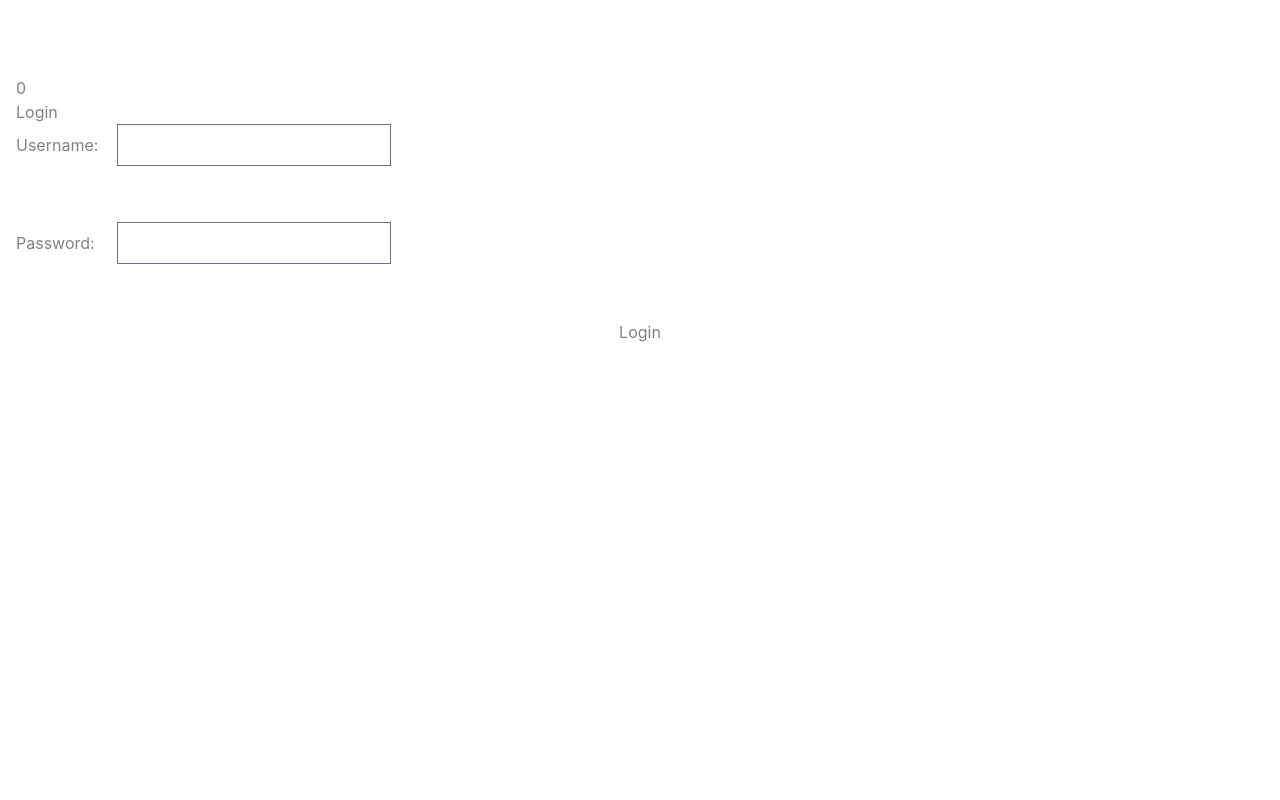
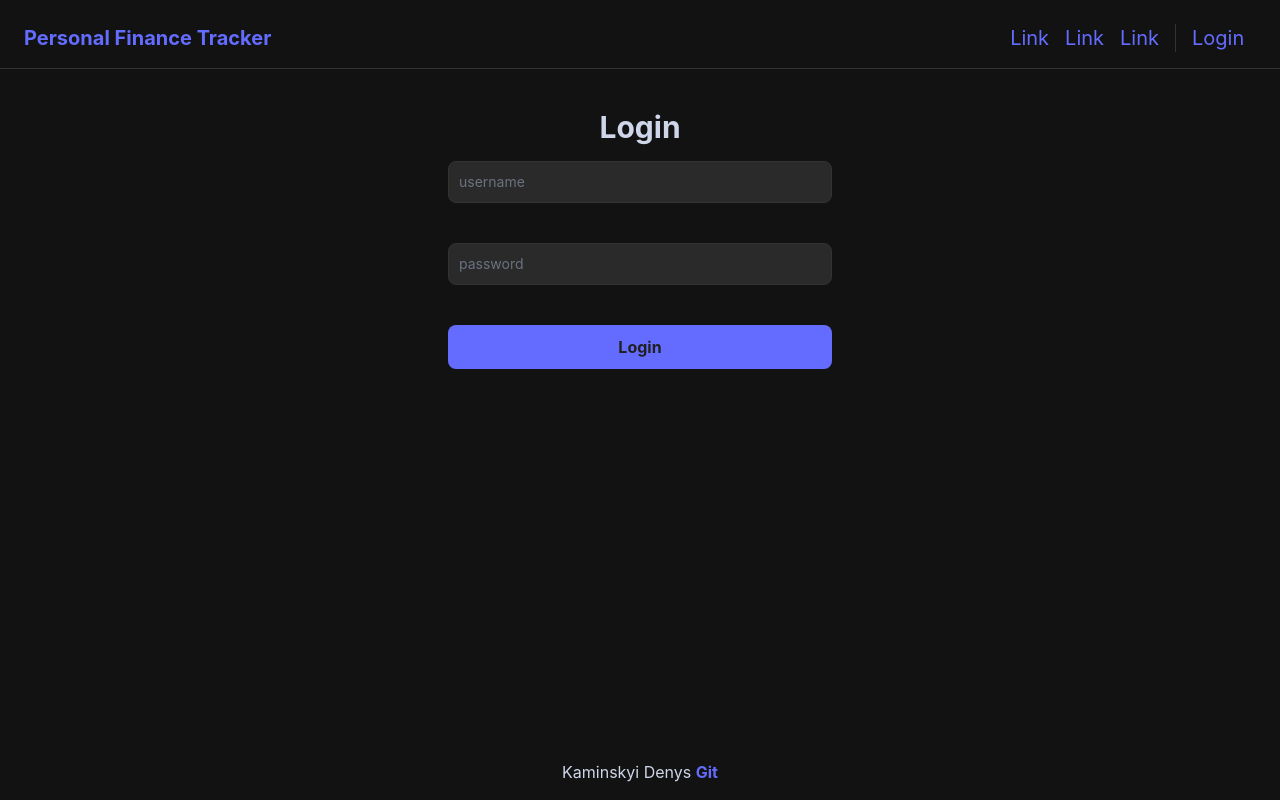
Before and after one commit to dionisiyKDO/personal_finance_tracker_frontend, a SvelteKit app: page /auth in a window 1280 px wide. Built offline with nearby package versions, Linux system fonts and the light colour scheme.

Commit message:
style: cleanup

```diff
--- a/src/app.css
+++ b/src/app.css
@@ -8,7 +8,7 @@
 	font-weight: 400;
 
 	color-scheme: light dark;
-	color: rgba(110, 110, 110, 0.87);
+	color: var(--primary-text);
 	background-color: var(--background);
 
 	font-synthesis: none;
@@ -16,3 +16,75 @@
 	-webkit-font-smoothing: antialiased;
 	-moz-osx-font-smoothing: grayscale;
 }
+
+:root {
+	/* Background Colors */
+	--background: #121212;
+	--surface: #1f1f1f;
+	--muted-background: #272727;
+	--input-background: #2a2a2a;
+
+	/* Text Colors */
+	--primary-text: #cfd6eaff;
+	--primary-dark-text: #202020;
+	--secondary-text: #121212;
+
+	/* Primary Colors */
+	--primary: #646cffff;
+	--primary-hover: #535acb;
+
+	/* Secondary Colors */
+	--secondary: #cfd6eaff;
+	--secondary-hover: #a8b1d1;
+
+	/* Accent Colors */
+	--accent: #fdcff3ff;
+	--accent-hover: #f5a8e2;
+
+	/* Destructive Colors */
+	--destructive: #cf6679;
+	--destructive-hover: #b84d5f;
+
+	/* Border Colors */
+	--border: #333333;
+}
+
+@layer base {
+	a {
+		@apply text-[--primary] hover:text-[--primary-hover]
+		transition-all duration-100 ease-in-out
+		;
+	}
+
+	nav a, nav button {
+		@apply text-[--primary] text-xl;
+	}
+
+
+}
+
+@layer components {
+	/* Form */
+	.form-input {
+		@apply
+		bg-[--input-background]
+		border-[--border] border-solid rounded-lg
+
+		text-sm
+		focus:ring-blue-500 focus:border-blue-500
+		block w-full p-2.5
+	}
+
+	.form-button {
+		@apply
+		bg-[--primary] hover:bg-[--primary-hover]
+		rounded-lg
+		text-[--primary-dark-text] font-bold
+
+		transition-all duration-100 ease-in-out
+
+		focus:ring-blue-300 focus:ring-4 focus:outline-none
+
+		w-full px-5 py-2.5 text-center
+	}
+}
--- a/src/lib/Footer.svelte
+++ b/src/lib/Footer.svelte
@@ -0,0 +1,11 @@
+<script>
+</script>
+
+
+<footer class="flex flex-col items-center justify-center p-4">
+    <p>Kaminskyi Denys <a class="font-bold" href="https://github.com/dionisiyKDO">Git</a> </p>
+</footer>
+
+
+<style>
+</style>
--- a/src/lib/Header.svelte
+++ b/src/lib/Header.svelte
@@ -1,19 +1,33 @@
 <script lang="ts">
     import { user, logout } from '$lib/auth';
+
+    const links = [
+        { name: 'Link', href: '/' },
+        { name: 'Link', href: '/' },
+        { name: 'Link', href: '/' },
+    ];
 </script>
 
-<header class="flex items-center justify-between py-4 px-4 sm:px-6 lg:px-8 ">
-    <nav>
-        <div class="flex items-center">
-            <a href="/" class="text-xl font-bold text-white">
-                Personal Finance Tracker
-            </a>
-            {#if $user}
-                <button onclick={logout} class="ml-8 text-xl font-bold text-white">Logout</button>
-            {:else}
-                <a href="/auth" class="ml-8 text-xl font-bold text-white">Login</a>
-            {/if}
+<header class="p-6 pb-4 mb-6 border-b border-[--border]">
+    <nav class="flex items-center justify-between">
+        <a href="/" class="text-xl font-bold">Personal Finance Tracker</a>
+        {#if $user}
+            <p>{$user?.username}</p>
+        {/if}
+        <div class="flex items-center gap-4">
+
+            {#each links as link}
+                <a href={link.href}>{link.name}</a>
+            {/each}
+
+            <!-- vertical border -->
+            <div class="border-l border-[--border]">
+                {#if $user} <!-- Logut -->
+                    <button onclick={logout} class="min-w-16 ml-4">Logout</button>
+                {:else} <!-- Login -->
+                    <a href="/auth" class="min-w-16 inline-block ml-4">Login</a>
+                {/if}
+            </div>
         </div>
-
     </nav>
 </header>
--- a/src/lib/auth.ts
+++ b/src/lib/auth.ts
@@ -1,6 +1,5 @@
 import { writable } from 'svelte/store';
 
-export const count = writable(0);
 export const user = writable<User | null>(null);
 
 type User = {
--- a/src/lib/index.ts
+++ /dev/null
@@ -1 +0,0 @@
-// place files you want to import through the `$lib` alias in this folder.
--- a/src/routes/+layout.svelte
+++ b/src/routes/+layout.svelte
@@ -3,7 +3,7 @@
 	import Footer from '$lib/Footer.svelte';
 	import '../app.css';
 
-	import { user, initializeToken } from '$lib/auth';
+	import { initializeToken } from '$lib/auth';
 
 	let { children } = $props();
 
@@ -13,9 +13,6 @@
 
 <div class="flex flex-col min-h-screen">
 	<Header />
-	{#if $user}
-		<h1>{$user.username}</h1>
-	{/if}
 
 	<main class="flex-1 flex mx-auto w-full flex-col p-4 max-w-7xl">
 		{@render children()}
--- a/src/routes/+page.svelte
+++ b/src/routes/+page.svelte
@@ -1,19 +1,3 @@
 <script>
-    import { count } from '$lib/auth';
 
-    let countValue = $count;
-
-    function increment() {
-        countValue += 1;
-        count.set(countValue);
-    }
 </script>
-
-<p>{$count}</p>
-
-<h1>Welcome to SvelteKit</h1>
-<p>Visit <a href="https://svelte.dev/docs/kit">svelte.dev/docs/kit</a> to read the documentation</p>
-
-<button onclick={increment}>
-    Click me
-</button>
--- a/src/routes/auth/+page.svelte
+++ b/src/routes/auth/+page.svelte
@@ -1,11 +1,10 @@
 <script>
 	import { goto } from '$app/navigation';
 
-    import { count, user, login } from '$lib/auth';
+    import { user, login } from '$lib/auth';
 
 	let username = '';
 	let password = '';
-	let errorMessage = '';
 
 	function handleSubmit() {
         login(username, password).then(success => {
@@ -16,22 +15,17 @@
     }
 </script>
 
-<p>{$count}</p>
-<h1>Login</h1>
 
-{#if errorMessage}
-	<p style="color: red;">{errorMessage}</p>
-{/if}
-<form on:submit|preventDefault={handleSubmit} class="flex flex-col gap-4">
-	<label>
-		<div class="min-w-24 inline-block">Username:</div>
-		<input type="text" bind:value={username} required />
-	</label>
-	<br />
-	<label>
-		<div class="min-w-24 inline-block">Password:</div>
-		<input type="password" bind:value={password} required />
-	</label>
-	<br />
-	<button type="submit">Login</button>
-</form>
+<div class="flex flex-col items-center justify-center gap-4">
+	<h1 class="text-center text-3xl font-bold">Login</h1>
+
+	<div class="min-w-96 max-w-md">
+		<form on:submit|preventDefault={handleSubmit} class="flex flex-col gap-2">
+			<input class="form-input" type="text" placeholder="username" bind:value={username} required />
+			<br />
+			<input class="form-input" type="password" placeholder="password" bind:value={password} required />
+			<br />
+			<button class="form-button" type="submit">Login</button>
+		</form>
+	</div>
+</div>
```
